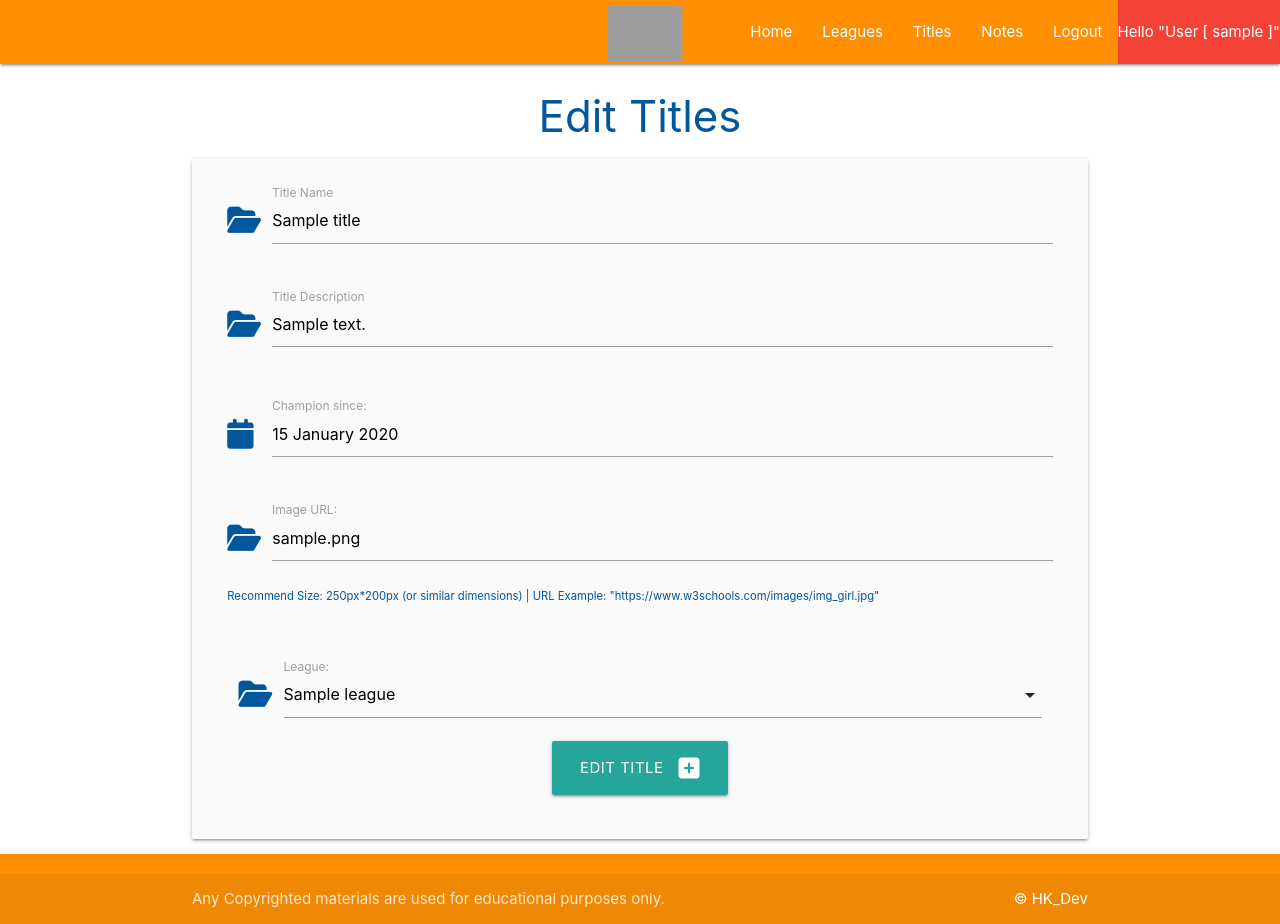
After one commit to Hadokane/CI_PP3_OFFICE_CHAMPION, a Flask app: a page that uses officechampion/templates/edit_title.html in a window 1280 px wide. The commit adds this page. Run offline with Flask 2, Linux system fonts and the light colour scheme; a user stored in the database is signed in; tables that the repository leaves empty hold one stand-in row (values such as "Sample post"); some libraries are stand-ins or nearby versions; grey boxes are pictures that could not be loaded.

Commit message:
Add edit functionality to titles

```diff
--- a/officechampion/routes.py
+++ b/officechampion/routes.py
@@ -215,9 +215,9 @@ def titles():
 
 
 # Add a title
-@app.route("/add_titles", methods=["GET", "POST"])
+@app.route("/add_title", methods=["GET", "POST"])
 @login_required
-def add_titles():
+def add_title():
     # Reads db and orders all data by league name values
     user = list(User.query.order_by(User.username).all())
     league = list(League.query.order_by(League.league_name).all())
@@ -235,6 +235,31 @@ def add_titles():
         db.session.commit()
         # Provide positive user feedback
         flash("Title Added!", category="success")
-        # Redirect back to the league page
+        # Redirect back to the title page
         return redirect(url_for("titles"))
-    return render_template("add_titles.html", user=current_user, league=league)
+    return render_template("add_title.html", user=current_user, league=league)
+
+
+# Edit a title
+@app.route("/edit_title<int:title_id>", methods=["GET", "POST"])
+@login_required
+def edit_title(title_id):
+    title = Title.query.get_or_404(title_id)
+    user = list(User.query.order_by(User.username).all())
+    league = list(League.query.order_by(League.league_name).all())
+    if request.method == "POST":
+        # Get the title information from the form
+        title.title_name = request.form.get("title_name"),
+        title.title_description = request.form.get("title_description"),
+        title.champion_since = request.form.get("champion_since"),
+        title.image_url = request.form.get("image_url"),
+        title.league_id = request.form.get("league_id"),
+        title.user_id = current_user.id
+        # Add it to the table
+        db.session.commit()
+        # Provide positive user feedback
+        flash("Title Updated!", category="success")
+        # Redirect back to the title page
+        return redirect(url_for("titles"))
+    return render_template(
+        "edit_title.html", user=current_user, league=league, title=title)
--- a/officechampion/templates/add_titles.html
+++ b/officechampion/templates/add_title.html
@@ -4,7 +4,7 @@
 <h3 class="light-blue-text text-darken-4 center-align">Add Titles</h3>
 
 <div class="row card-panel grey lighten-5">
-    <form class="col s12" method="POST" action="{{ url_for('add_titles') }}">
+    <form class="col s12" method="POST" action="{{ url_for('add_title') }}">
         <!-- Title Name -->
         <div class="row">
             <div class="input-field col s12">
@@ -37,7 +37,7 @@
                 <i class="fas fa-folder-open prefix light-blue-text text-darken-4"></i>
                 <input id="image_url" name="image_url" minlength="3" maxlength="500" type="text">
                 <label for="image_url">Image URL:</label>
-                <p><small>Recommend Size: 250px*250px (or similar larger dimensions) | URL Example: "https://www.w3schools.com/images/img_girl.jpg"</small></p>
+                <p><small>Recommend Size: 250px*200px (or similar dimensions) | URL Example: "https://www.w3schools.com/images/img_girl.jpg"</small></p>
             </div>
         </div>
         <!-- Member ID | Add later | Input field like below -->
--- /dev/null
+++ b/officechampion/templates/edit_title.html
@@ -0,0 +1,71 @@
+{% extends "base.html" %}
+{% block content %}
+
+<h3 class="light-blue-text text-darken-4 center-align">Edit Titles</h3>
+
+<div class="row card-panel grey lighten-5">
+    <form class="col s12" method="POST" action="{{ url_for('edit_title', title_id=title.id) }}">
+        <!-- Title Name -->
+        <div class="row">
+            <div class="input-field col s12">
+                <i class="fas fa-folder-open prefix light-blue-text text-darken-4"></i>
+                <input id="title_name" name="title_name" value="{{ title.title_name }}" minlength="3" maxlength="100" type="text" class="validate"
+                    required>
+                <label for="title_name">Title Name</label>
+            </div>
+        </div>
+        <!-- Title Description -->
+        <div class="row">
+            <div class="input-field col s12">
+                <i class="fas fa-folder-open prefix light-blue-text text-darken-4"></i>
+                <textarea id="title_description" name="title_description" minlength="3" maxlength="200" type="text"
+                    class="validate materialize-textarea" required>{{- title.title_description -}}</textarea>
+                <label for="title_description">Title Description</label>
+            </div>
+        </div>
+        <!-- Date Won -->
+        <div class="row">
+            <div class="input-field col s12">
+                <i class="fas fa-calendar prefix light-blue-text text-darken-4"></i>
+                <input id="champion_since" name="champion_since" value="{{ title.champion_since.strftime('%d %B %Y') }}" type="text" class="validate datepicker" required>
+                <label for="champion_since">Champion since:</label>
+            </div>
+        </div>
+        <!-- Image Url -->
+        <div class="row">
+            <div class="input-field col s12">
+                <i class="fas fa-folder-open prefix light-blue-text text-darken-4"></i>
+                <input id="image_url" name="image_url" value="{{ title.image_url }}" minlength="3" maxlength="500" type="text">
+                <label for="image_url">Image URL:</label>
+                <p><small>Recommend Size: 250px*200px (or similar dimensions) | URL Example: "https://www.w3schools.com/images/img_girl.jpg"</small></p>
+            </div>
+        </div>
+        <!-- Member ID | Add later | Input field like below -->
+        <!-- League ID | Assign it to a league -->
+        <div class="input-field col s12">
+            <i class="fas fa-folder-open prefix light-blue-text text-darken-4"></i>
+            <select id="league_id" name="league_id" class="validate" required>
+                <option value="" disabled>Select League</option>
+                {% for league in user.leagues|sort(attribute="league_name") %}
+                {% if league == title.league %}
+                <option value="{{ league.id }}" selected>{{ league.league_name }}</option>
+                {% else %}
+                <option value="{{ league.id }}">{{ league.league_name }}</option>
+                {% endif %}
+                {% endfor %}
+            </select>
+            <label for="league_id">League:</label>
+        </div>
+
+
+        <!-- Submit button -->
+        <div class="row">
+            <div class="col s12 center-align">
+                <button type="submit" class="btn-large">
+                    Edit Title <i class="fas fa-plus-square right"></i>
+                </button>
+            </div>
+        </div>
+    </form>
+</div>
+{% endblock %}
```
Also changed, not shown: officechampion/templates/titles.html (+5 -4 lines).
